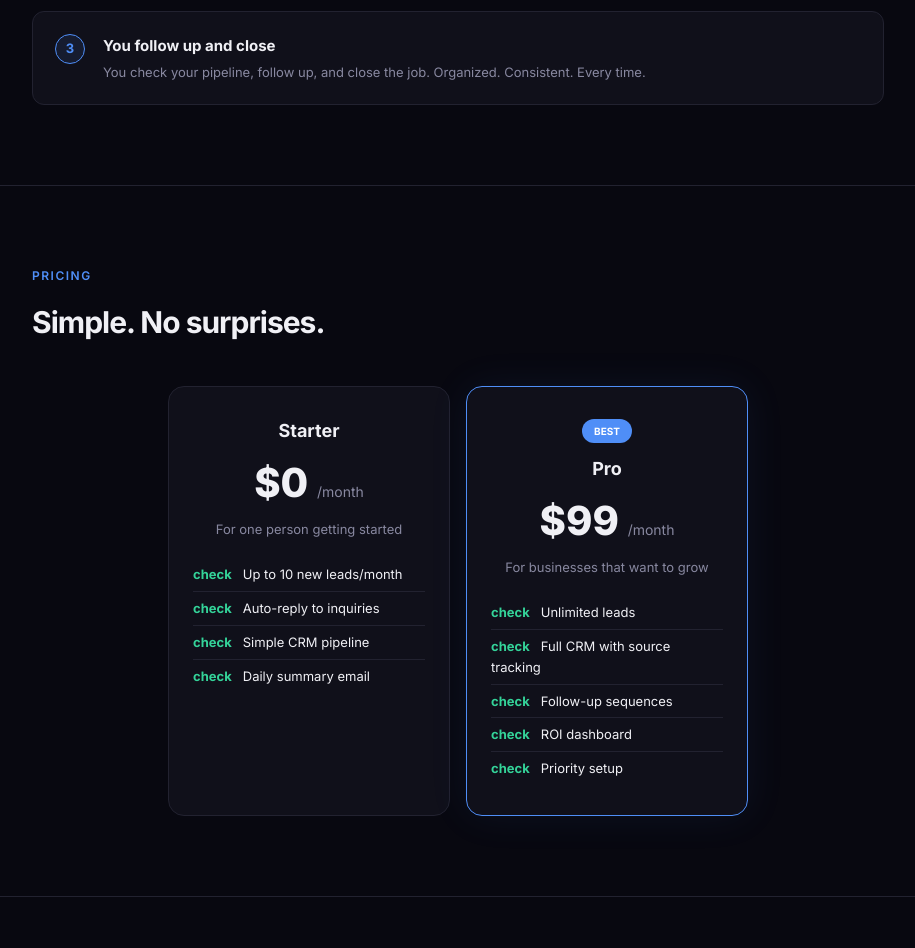
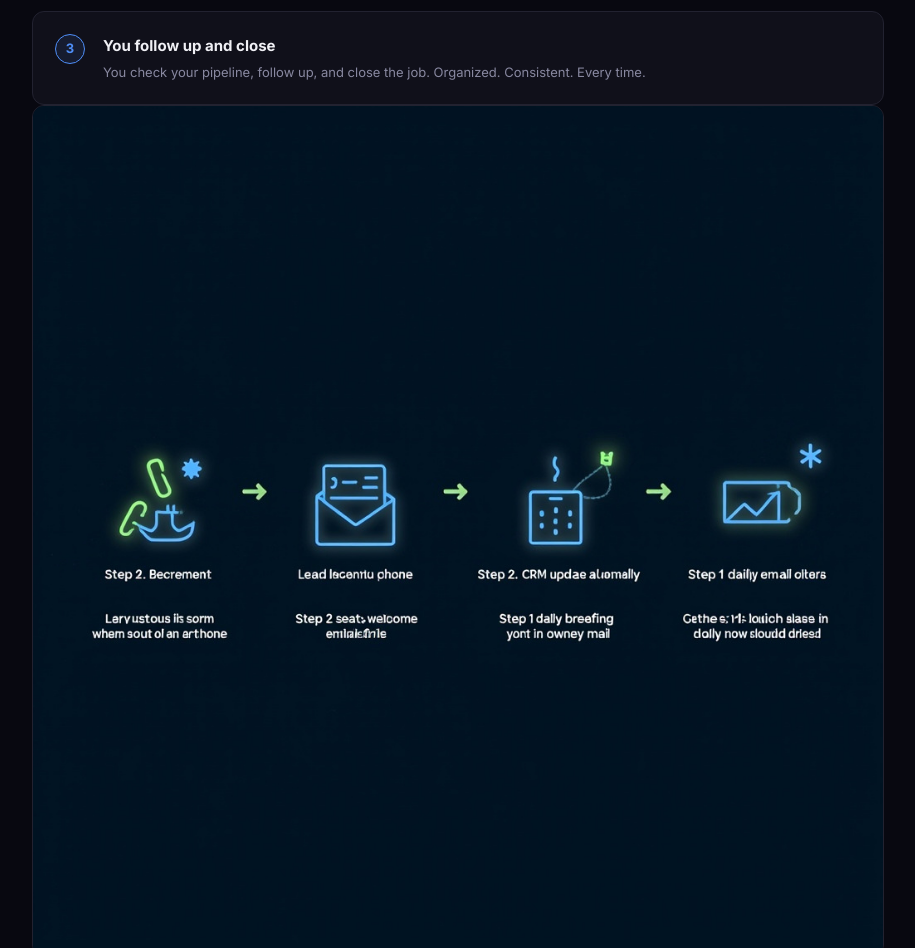
Before and after one commit to jesustheaibot/agentops, a plain HTML site: page index.html in a window 1280 px wide. Shown: the part 2854-3802 px from the top of the page, without its empty margins (182-1097 px from the left). Drawn offline with Linux system fonts and the light colour scheme.

Commit message:
Add workflow diagram showing how Receptionist works

```diff
--- a/index.html
+++ b/index.html
@@ -159,6 +159,15 @@
             font-size: 14px;
         }
         .problem .stat strong { color: #f87171; font-size: 20px; display: block; }
+
+        .workflow-img {
+            width: 100%;
+            max-width: 900px;
+            border-radius: 12px;
+            margin: 0 auto 40px;
+            display: block;
+            border: 1px solid var(--border);
+        }
 
         .roi {
             padding: 80px 0;
@@ -459,6 +468,7 @@
                 </div>
             </div>
         </div>
+        <img src="assets/workflow.png" alt="How Receptionist works" class="workflow-img">
     </div>
 </section>
 
```
Also changed, not shown: assets/workflow.png (added).
